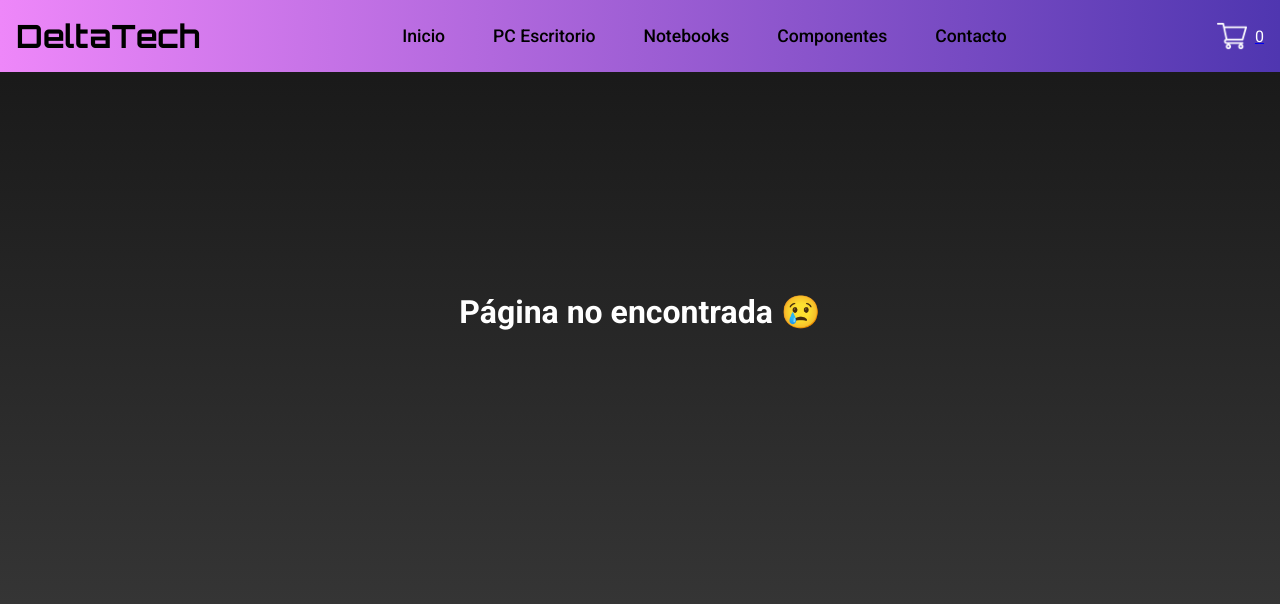
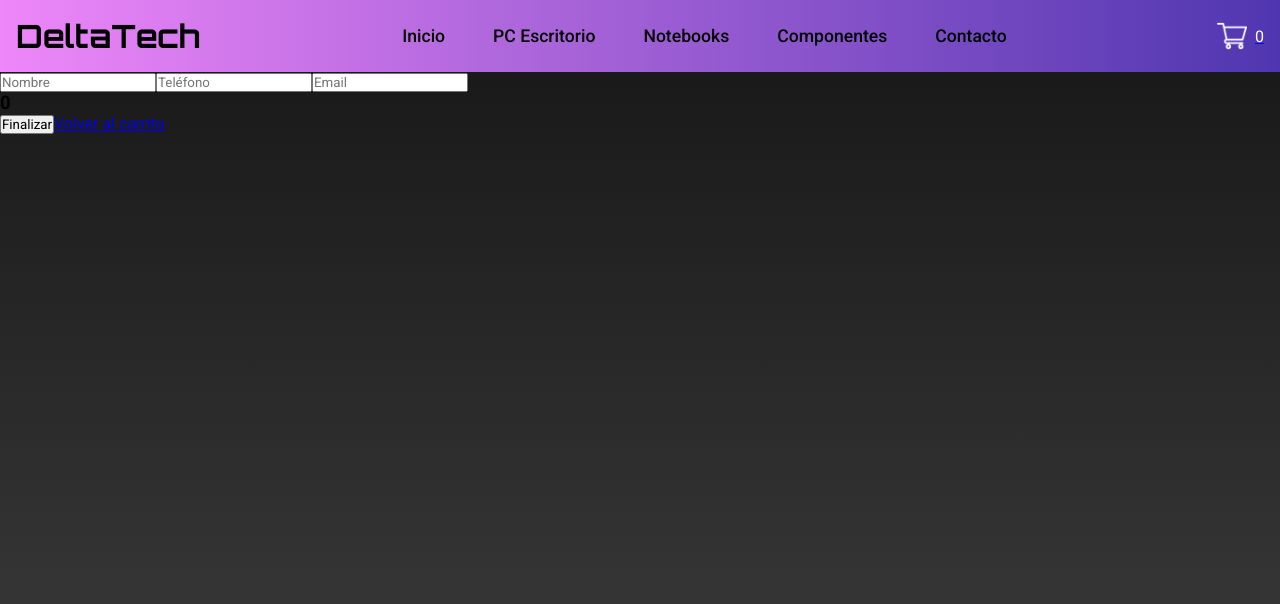
Before and after one commit to Garenio/Coderhouse-ReactJs-EntregaFinal-Garcia, a React (Vite) app: page /checkout in a window 1280 px wide. Shown: the top 604 px of the page. Built offline with nearby package versions, Linux system fonts and the light colour scheme.

Commit message:
Se desestructura el componente Cart para crear el componente Checkout por separado.

```diff
--- a/src/App.jsx
+++ b/src/App.jsx
@@ -7,6 +7,7 @@ import { ItemDetailContainer } from "./components/ItemDetailContainer";
 import { NotFound } from "./components/NotFound";
 import { CartProvider } from "./contexts/CartContext";
 import { Cart } from "./components/Cart";
+import { Checkout } from "./components/Checkout";
 
 import "./App.css";
 
@@ -20,6 +21,7 @@ function App() {
           <Route path="/category/:id" element={<ItemListContainer />} />
           <Route path="/item/:id" element={<ItemDetailContainer />} />
           <Route path="/cart" element={<Cart />} />
+          <Route path="/checkout" element={<Checkout />} />
           <Route path="*" element={<NotFound />} />
         </Routes>
       </BrowserRouter>
--- a/src/components/Cart.jsx
+++ b/src/components/Cart.jsx
@@ -1,12 +1,11 @@
 import { useContext, useState } from "react";
 import { getFirestore, collection, addDoc } from "firebase/firestore";
+import { Link } from "react-router-dom";
 
 import { CartContext } from "../contexts/CartContext";
 
-const clearBuyer = { name: "", phone: "", email: "" };
 
 export const Cart = () => {
-  const [buyer, setBuyer] = useState(clearBuyer);
   const { clear, cartList, removeItem } = useContext(CartContext);
 
   const total = cartList.reduce(
@@ -14,39 +13,11 @@ export const Cart = () => {
     0
   );
 
-  const handleSendOrder = () => {
-    const order = { buyer, cartList, total };
-
-    const db = getFirestore();
-    const orderCollection = collection(db, "orders");
-
-    addDoc(orderCollection, order)
-      .then(({ id }) => {
-        if (id) {
-          alert("Su orden: " + id + " ha sido completada!");
-        }
-      })
-      .finally(() => {
-        setBuyer(clearBuyer);
-        clear();
-      });
-  };
-
-  const handleChange = (ev) => {
-    const { name, value } = ev.target;
-    setBuyer((prev) => {
-      return {
-        ...prev,
-        [name]: value,
-      };
-    });
-  };
-
   if (!cartList.length)
     return (
       <div>
         <p>El carrito está vacio...</p>
-        <button>Ver los productos</button>
+        <Link to={"/"}>Comenzar a comprar</Link>
       </div>
     );
 
@@ -64,37 +35,9 @@ export const Cart = () => {
           </div>
         ))}
       </div>
-      <div className="buyer-form">
-        <form>
-          <input
-            type="text"
-            value={buyer.name}
-            onChange={handleChange}
-            name="name"
-            placeholder="Nombre"
-            required
-          />
-          <input
-            type="text"
-            value={buyer.phone}
-            onChange={handleChange}
-            name="phone"
-            placeholder="Teléfono"
-            required
-          />
-          <input
-            type="email"
-            value={buyer.email}
-            onChange={handleChange}
-            name="email"
-            placeholder="Email"
-            required
-          />
-        </form>
-      </div>
       <div className="cart-control">
         <h3>{total}</h3>
-        <button type="button" onClick={handleSendOrder}>Comprar</button>
+        <Link to={"/checkout"}>Terminar la compra</Link>
         <button onClick={clear}>Vaciar Carrito</button>
       </div>
     </div>
--- /dev/null
+++ b/src/components/Checkout.jsx
@@ -0,0 +1,101 @@
+import { useContext, useState } from "react";
+import { getFirestore, collection, addDoc } from "firebase/firestore";
+import { Link } from "react-router-dom";
+
+import { CartContext } from "../contexts/CartContext";
+
+const clearBuyer = { name: "", phone: "", email: "" };
+
+export const Checkout = () => {
+  const [orderId, setOrderId] = useState("");
+  const [loading, setLoading] = useState(false);
+  const [buyer, setBuyer] = useState(clearBuyer);
+  const { clear, cartList } = useContext(CartContext);
+
+  const total = cartList.reduce(
+    (accumulated, current) => accumulated + current.price * current.quantity,
+    0
+  );
+
+  const handleSendOrder = () => {
+    if (!cartList.length) {
+      alert("No se puede generar una orden vacía.");
+    } else {
+      setLoading(true);
+      const order = { buyer, cartList, total };
+
+      const db = getFirestore();
+      const orderCollection = collection(db, "orders");
+
+      addDoc(orderCollection, order)
+        .then(({ id }) => {
+          if (id) {
+            setLoading(false);
+            setOrderId(id);
+          }
+        })
+        .finally(() => {
+          setBuyer(clearBuyer);
+          clear();
+        });
+    }
+  };
+
+  const handleChange = (ev) => {
+    const { name, value } = ev.target;
+    setBuyer((prev) => {
+      return {
+        ...prev,
+        [name]: value,
+      };
+    });
+  };
+
+  if (loading) {
+    return <h1>Se está generando la compra...</h1>;
+  }
+
+  if (orderId) {
+    return <h1>Gracias por su compra. El número de orden es: {orderId}</h1>;
+  }
+
+  return (
+    <div className="checkout">
+      <div className="buyer-form">
+        <form>
+          <input
+            type="text"
+            value={buyer.name}
+            onChange={handleChange}
+            name="name"
+            placeholder="Nombre"
+            required
+          />
+          <input
+            type="text"
+            value={buyer.phone}
+            onChange={handleChange}
+            name="phone"
+            placeholder="Teléfono"
+            required
+          />
+          <input
+            type="email"
+            value={buyer.email}
+            onChange={handleChange}
+            name="email"
+            placeholder="Email"
+            required
+          />
+        </form>
+      </div>
+      <div className="cart-control">
+        <h3>{total}</h3>
+        <button type="button" onClick={handleSendOrder}>
+          Finalizar
+        </button>
+        <Link to={"/cart"}>Volver al carrito</Link>
+      </div>
+    </div>
+  );
+};
```
Also changed, not shown: src/components/Backup-Cart.jsx (added, +102 -0 lines).
